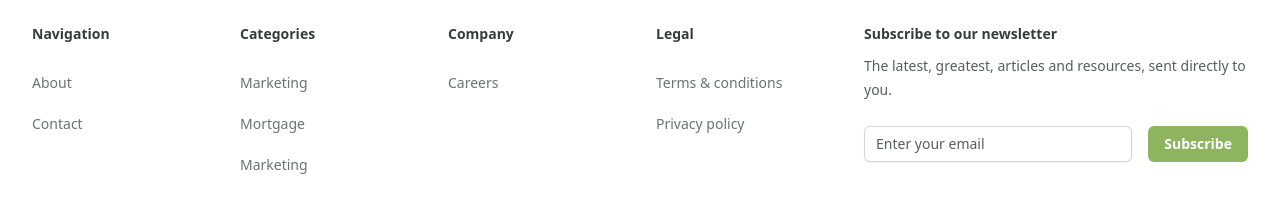
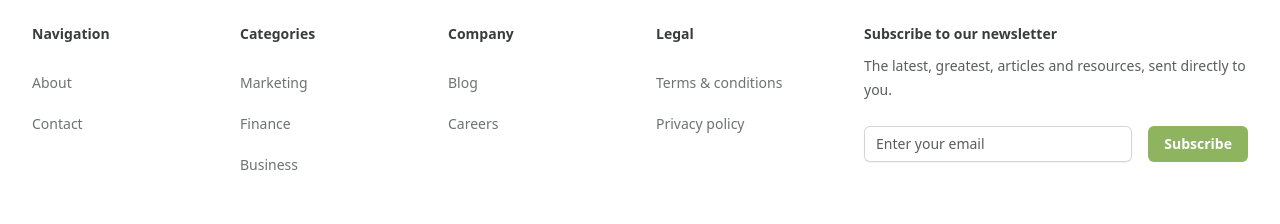
Before and after one commit to simonbeirouti/mortgage.fishing-og, a Next.js app: page /about in a window 1280 px wide. Shown: the part 2271-2495 px from the top of the page. Built offline with nearby package versions, Linux system fonts and the light colour scheme.

Commit message:
update nav items

```diff
--- a/src/constants.js
+++ b/src/constants.js
@@ -1,7 +1,19 @@
 export const categories = [
-  { name: "Marketing", href: "/categories/marketing", image: "/fish-logo.png" },
-  { name: "Mortgage", href: "/categories/mortgage", image: "/fish-logo.png" },
-  { name: "Marketing", href: "/categories/marketing", image: "/fish-logo.png" },
+  {
+    name: "Marketing",
+    href: "/categories/marketing",
+    image: "/assets/fish-logo.png",
+  },
+  {
+    name: "Finance",
+    href: "/categories/finance",
+    image: "/assets/fish-logo.png",
+  },
+  {
+    name: "Business",
+    href: "/categories/business",
+    image: "/assets/fish-logo.png",
+  },
 ];
 
 export const navigation = [
@@ -9,7 +21,10 @@ export const navigation = [
   { name: "Contact", href: "/contact" },
 ];
 
-export const company = [{ name: "Careers", href: "/careers" }];
+export const company = [
+  { name: "Blog", href: "/blog" },
+  { name: "Careers", href: "/careers" },
+];
 
 export const legal = [
   { name: "Terms & conditions", href: "/terms-and-conditions" },
```
